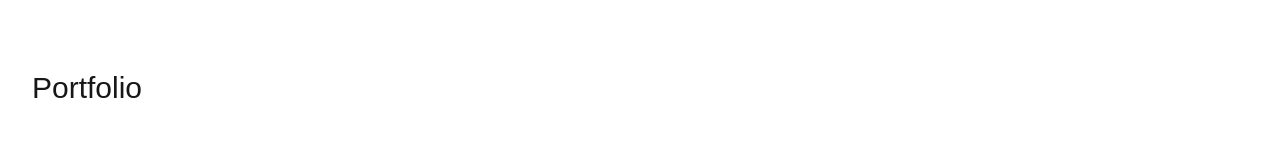
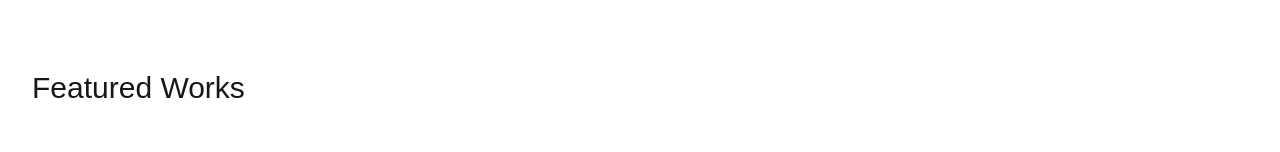
Before and after one commit to asets-gobizit/aburanem, a Next.js app: page / in a window 1280 px wide. Shown: the part 797-949 px from the top of the page. Built offline with nearby package versions, Linux system fonts and the light colour scheme.

Commit message:
Fix: Restore 'Featured Works' heading for portfolio section

```diff
--- a/app/page.tsx
+++ b/app/page.tsx
@@ -39,7 +39,7 @@ export default function Home() {
 
       {/* Portfolio Grid */}
       <section id="portfolio" className="max-w-7xl mx-auto px-8 py-16" style={{ marginTop: '20px' }}>
-        <h3 className="text-3xl font-light mb-12">Portfolio</h3>
+        <h3 className="text-3xl font-light mb-12">Featured Works</h3>
         <div className="grid grid-cols-1 md:grid-cols-2 lg:grid-cols-3 gap-8">
           {portfolioItems.map((item, index) => (
             <div key={index} className="group cursor-pointer">
```
